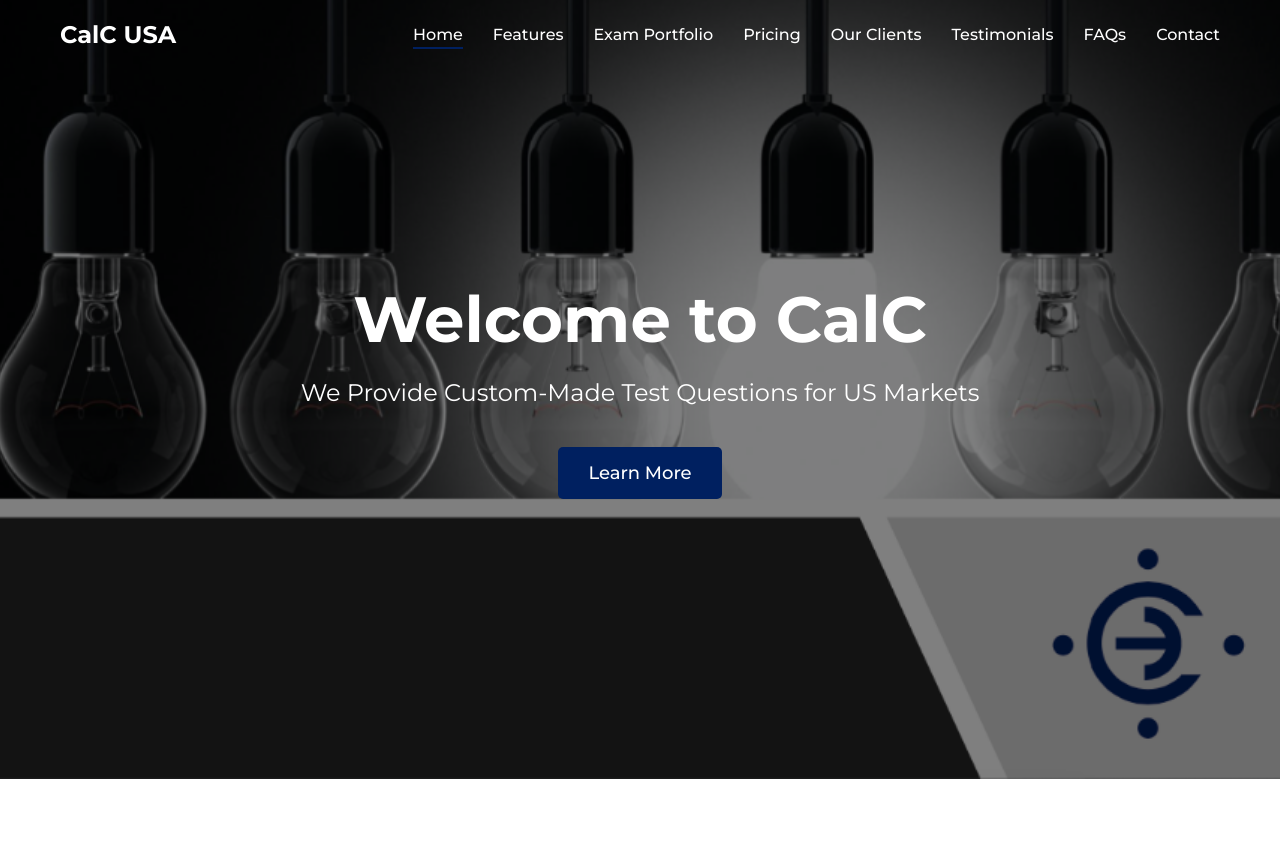
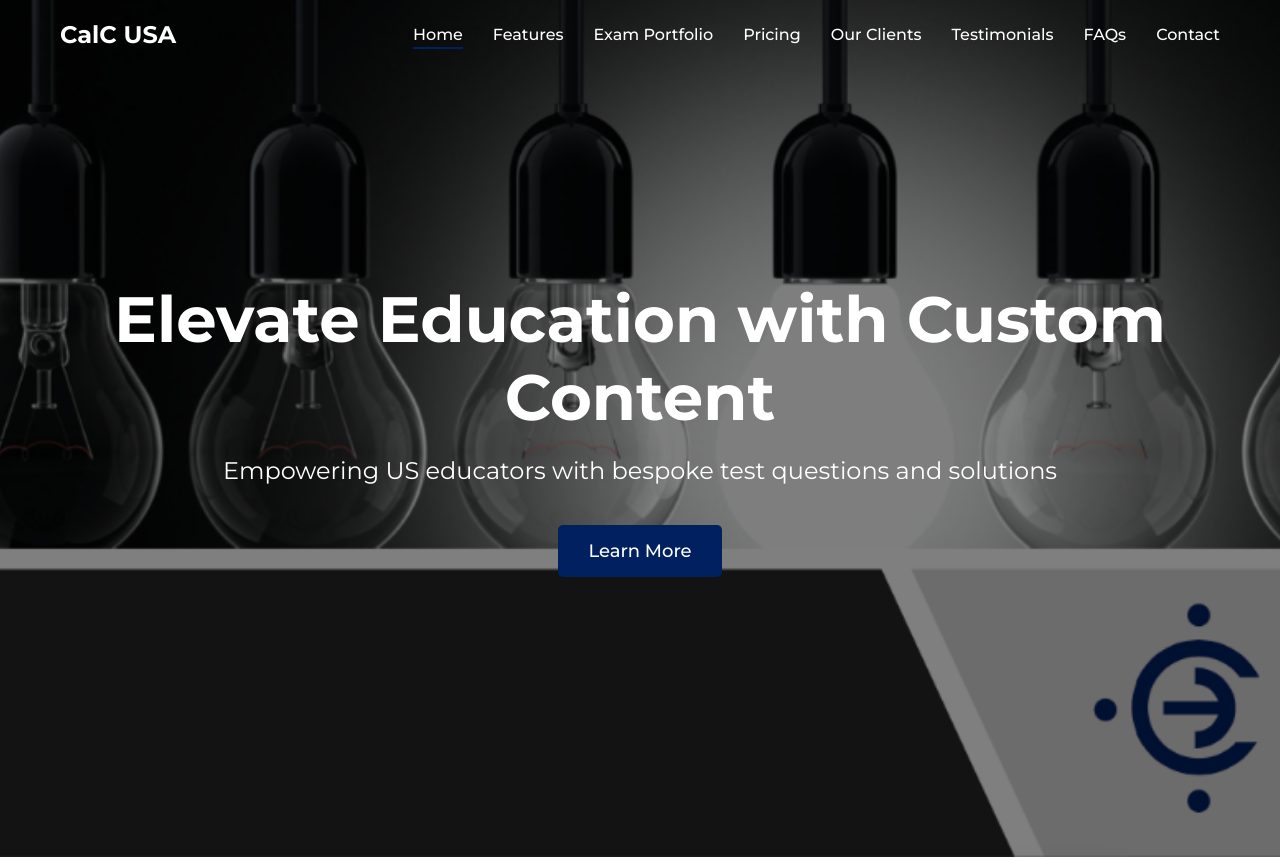
Before and after one commit to jaadbarg/calC, a React (Create React App) app: page / in a window 1280 px wide. Shown: the top 859 px of the page. Built offline with nearby package versions, Linux system fonts and the light colour scheme.

Commit message:
copy enhancement

```diff
--- a/src/components/HeroSection.js
+++ b/src/components/HeroSection.js
@@ -78,17 +78,17 @@ function HeroSection() {
             animate={{ opacity: 1, y: 0 }}
             transition={{ duration: 1 }}
           >
-          Welcome to CalC
+            Elevate Education with Custom Content
           </HeroTitle>
           <HeroSubtitle
             initial={{ opacity: 0 }}
             animate={{ opacity: 1 }}
             transition={{ duration: 1, delay: 0.5 }}
           >
-          We Provide Custom-Made Test Questions for US Markets
+            Empowering US educators with bespoke test questions and solutions
           </HeroSubtitle>
           <HeroButton
-          href="#features"
+            href="#about"
             whileHover={{ scale: 1.05 }}
             whileTap={{ scale: 0.95 }}
           >
```
Lines whose indentation alone changed are shown as unchanged.
